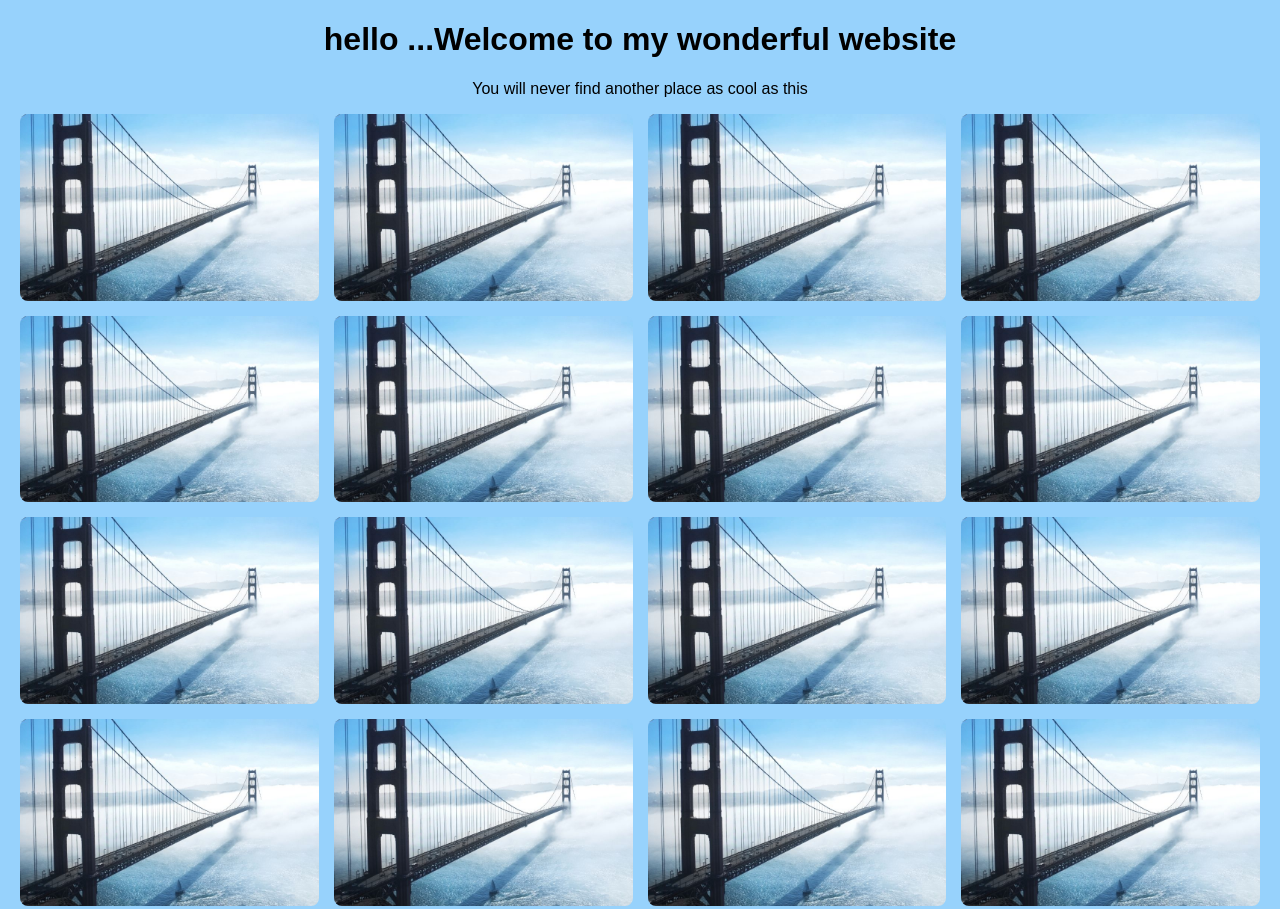
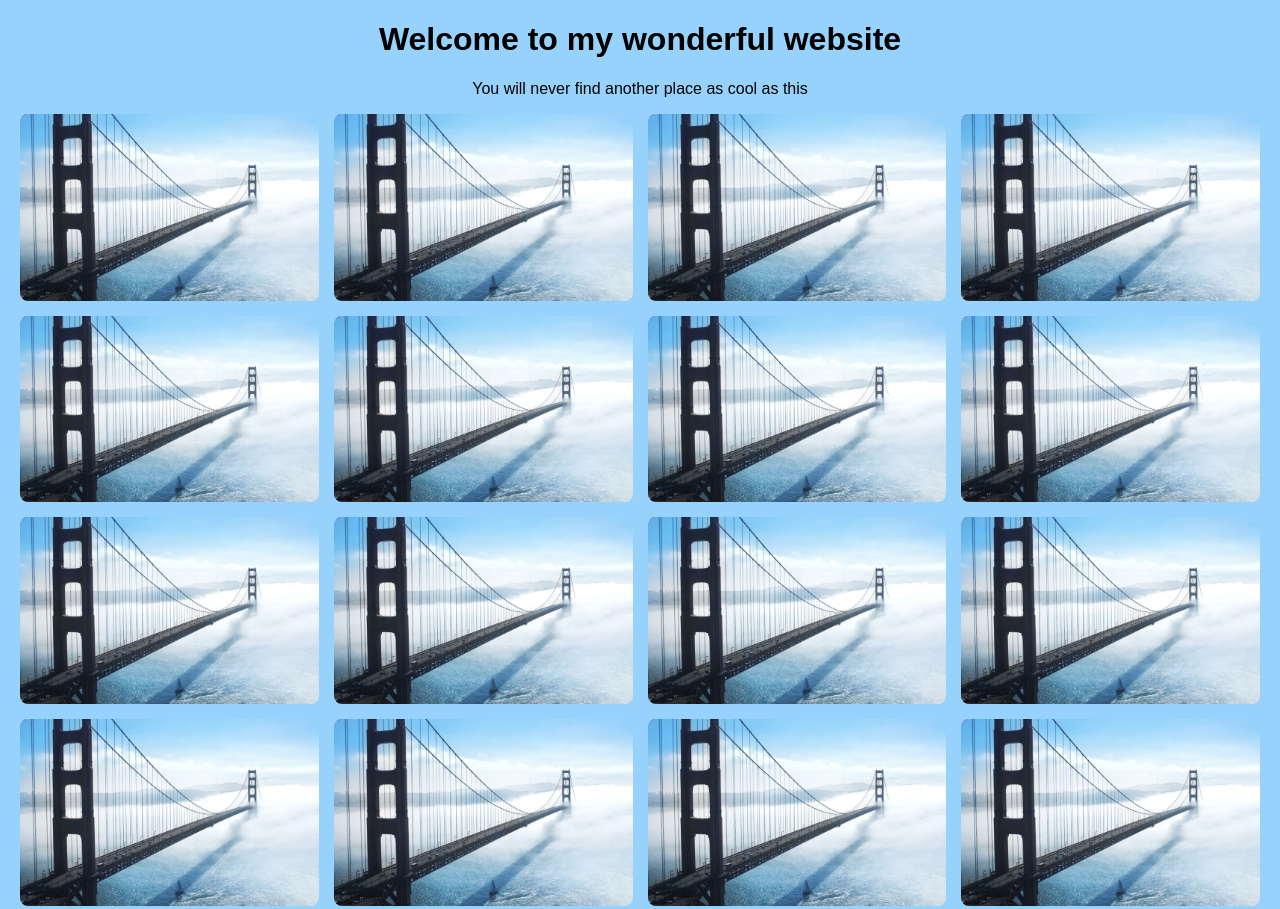
Before and after one commit to antony-sudharsan/my-website, a plain HTML site: page index.html in a window 1280 px wide. Shown: the top 909 px of the page. Drawn offline with Linux system fonts and the light colour scheme.

Commit message:
index.html

```diff
--- a/index.html
+++ b/index.html
@@ -22,7 +22,7 @@
         <link rel="stylesheet" href="css/style.css">
     </head>
     <body>
-        <h1> hello ...Welcome to my wonderful website</h1>
+        <h1>Welcome to my wonderful website</h1>
         <p>You will never find another place as cool as this</p>
        <div class="container" id="grid"></div>
 
```
